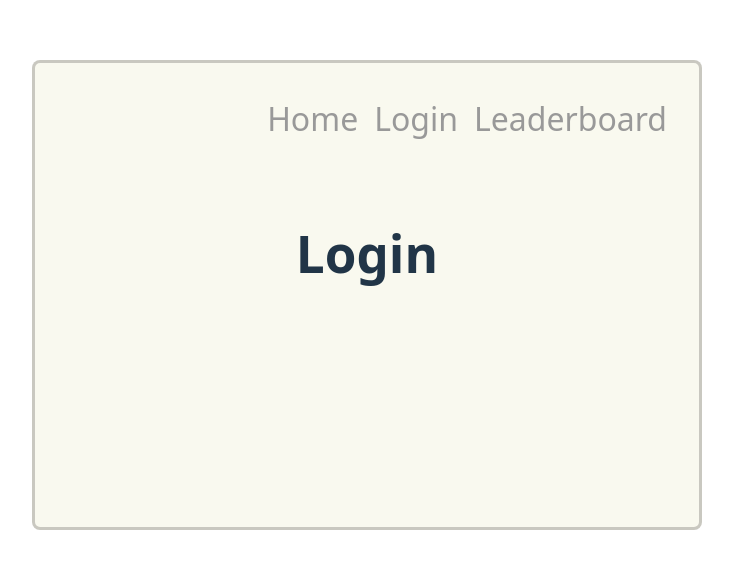
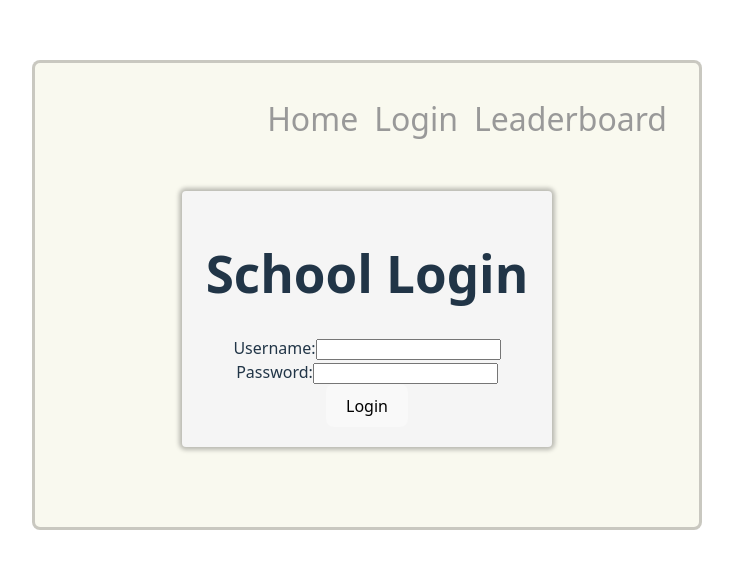
Before and after one commit to rebeccafitzpatr/700-Digital-Equity, a React (Vite) app in the folder frontend/: page /login in a window 1280 px wide. Shown: the part 105-674 px from the top of the page, without its empty margins (273-1006 px from the left). Built offline with nearby package versions, Linux system fonts and the light colour scheme.

Commit message:
create the Login screen

```diff
--- /dev/null
+++ b/frontend/src/components/login/SchoolLogin.jsx
@@ -0,0 +1,19 @@
+import style from './login.module.css';
+export default function SchoolLogin() {
+    return (
+        <div className={style.background}>
+            <h1>School Login</h1>
+            <form>
+                <div>
+                    <label htmlFor="username">Username:</label>
+                    <input type="text" id="username" name="username" required />
+                </div>
+                <div>
+                    <label htmlFor="password">Password:</label>
+                    <input type="password" id="password" name="password" required />
+                </div>
+                <button type="submit">Login</button>
+            </form>
+        </div>
+    )
+}
--- /dev/null
+++ b/frontend/src/components/login/login.module.css
@@ -0,0 +1,9 @@
+.background {
+    border-radius: 4px;
+    background: #F5F5F5;
+    box-shadow: 0px 0px 4px 3px rgba(0, 0, 0, 0.25);
+    height:80%;
+    max-width:330px;
+    margin:auto;
+    padding:20px;
+}
--- a/frontend/src/pages/Login.jsx
+++ b/frontend/src/pages/Login.jsx
@@ -1,7 +1,8 @@
+import SchoolLogin from '../components/login/SchoolLogin.jsx';
 export default function Login() {
     return (
         <div>
-            <h1>Login</h1>
+            <SchoolLogin />
         </div>
     )
 }
```
